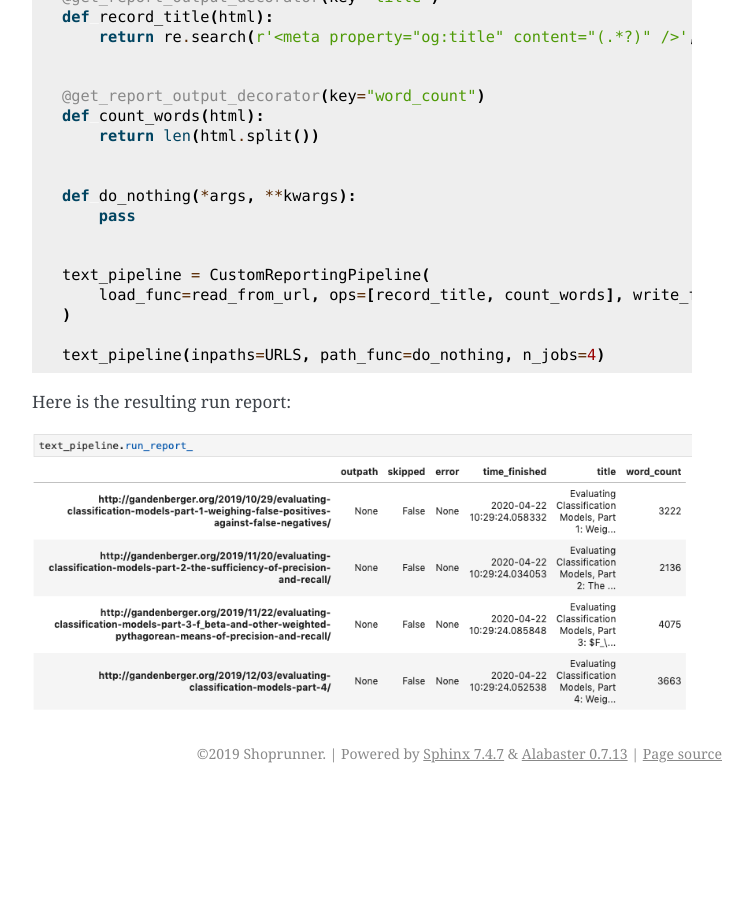
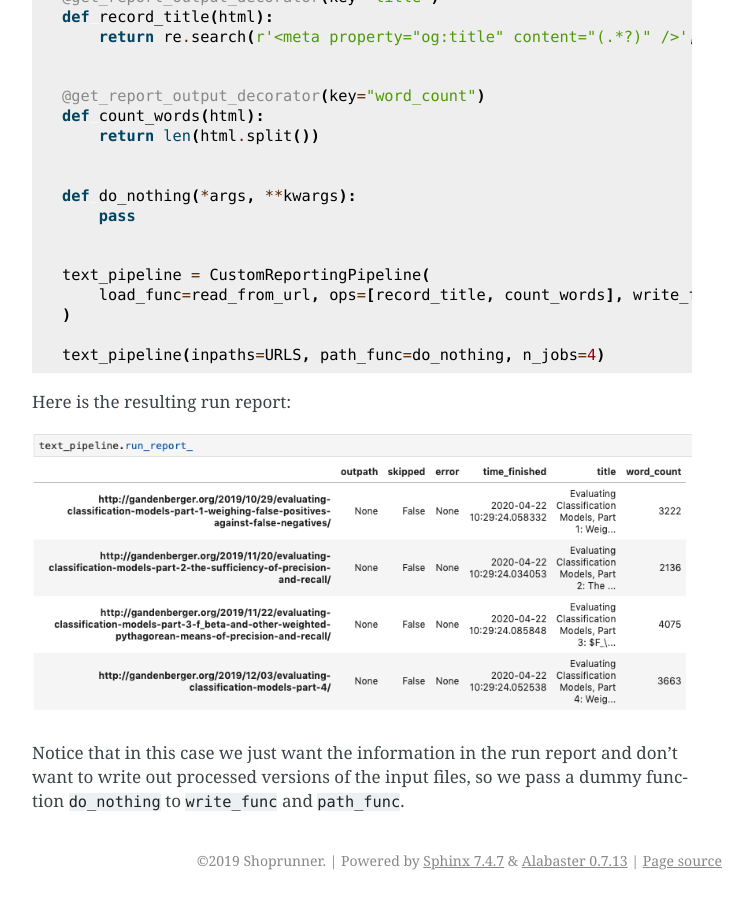
Before and after one commit to ShopRunner/wildebeest, a Sphinx documentation site: the page built from docs/quickstart.rst, in a window 1280 px wide and 900 px high, scrolled down 5538 px. Shown: the whole window, without its empty margins (388-1141 px from the left). Built offline with Sphinx 7.4.7, drawn with Linux system fonts in a browser that asks for light colours; before the commit the page ends 6331 px from its top, so only the background shows below that.

Commit message:
Point out use of do_nothing

```diff
--- a/docs/quickstart.rst
+++ b/docs/quickstart.rst
@@ -228,3 +228,5 @@ Here is the resulting run report:
 .. image:: ./images/text_pipeline_run_report.png
    :target: ./images/text_pipeline_run_report.png
    :alt:
+
+Notice that in this case we just want the information in the run report and don't want to write out processed versions of the input files, so we pass a dummy function ``do_nothing`` to ``write_func`` and ``path_func``.
```
